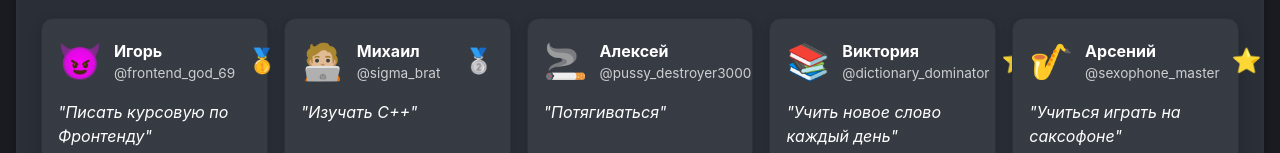
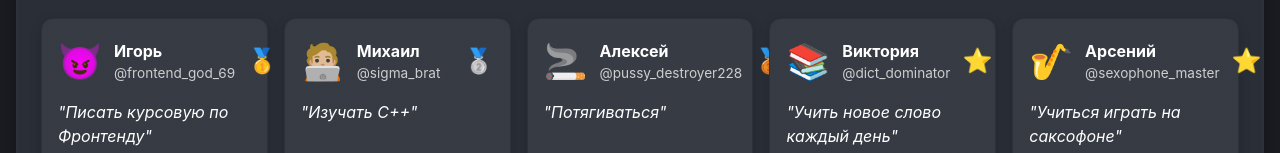
Before and after one commit to Zhaglo/zhelazo-app, a React app: page /zhelazo-app/motivation in a window 1280 px wide. Shown: the part 525-678 px from the top of the page. Built offline with nearby package versions, Linux system fonts and the light colour scheme; sample sign-in values are in the browser's storage.

Commit message:
fix: fix

```diff
--- a/src/constants/motivationData.ts
+++ b/src/constants/motivationData.ts
@@ -1,5 +1,5 @@
 export const users = [
-    { name: "Алексей", tag: "@pussy_destroyer3000", emoji: "🚬", habit: "Потягиваться", streak: 60 },
+    { name: "Алексей", tag: "@pussy_destroyer228", emoji: "🚬", habit: "Потягиваться", streak: 60 },
     { name: "Алина", tag: "@cringe_barbie666", emoji: "💅", habit: "Утренняя зарядка", streak: 45 },
     { name: "Михаил", tag: "@no_scope_reader", emoji: "🔫", habit: "Чтение каждый день", streak: 30 },
     { name: "Михаил", tag: "@sigma_brat", emoji: "🧑🏼‍💻", habit: "Изучать C++", streak: 77 },
@@ -9,7 +9,7 @@ export const users = [
     { name: "Иван", tag: "@diary_of_a_madman", emoji: "🧟‍♂️", habit: "Вести дневник", streak: 15 },
     { name: "Ольга", tag: "@kitchen_thug_228", emoji: "🔪", habit: "Готовить полезную еду", streak: 50 },
     { name: "Павел", tag: "@5am_gang_boy", emoji: "☀️", habit: "Ранний подъём", streak: 10 },
-    { name: "Виктория", tag: "@dictionary_dominator", emoji: "📚", habit: "Учить новое слово каждый день", streak: 55 },
+    { name: "Виктория", tag: "@dict_dominator", emoji: "📚", habit: "Учить новое слово каждый день", streak: 55 },
     { name: "Артур", tag: "@six_string_slayer", emoji: "🎸", habit: "Игра на гитаре", streak: 22 },
     { name: "Юлия", tag: "@chiropractor_queen", emoji: "🦴", habit: "Зарядка для спины", streak: 28 },
     { name: "Тимофей", tag: "@gym_snus_brat61", emoji: "🏋️‍♂️", habit: "Саморазвитие", streak: 33 },
```
